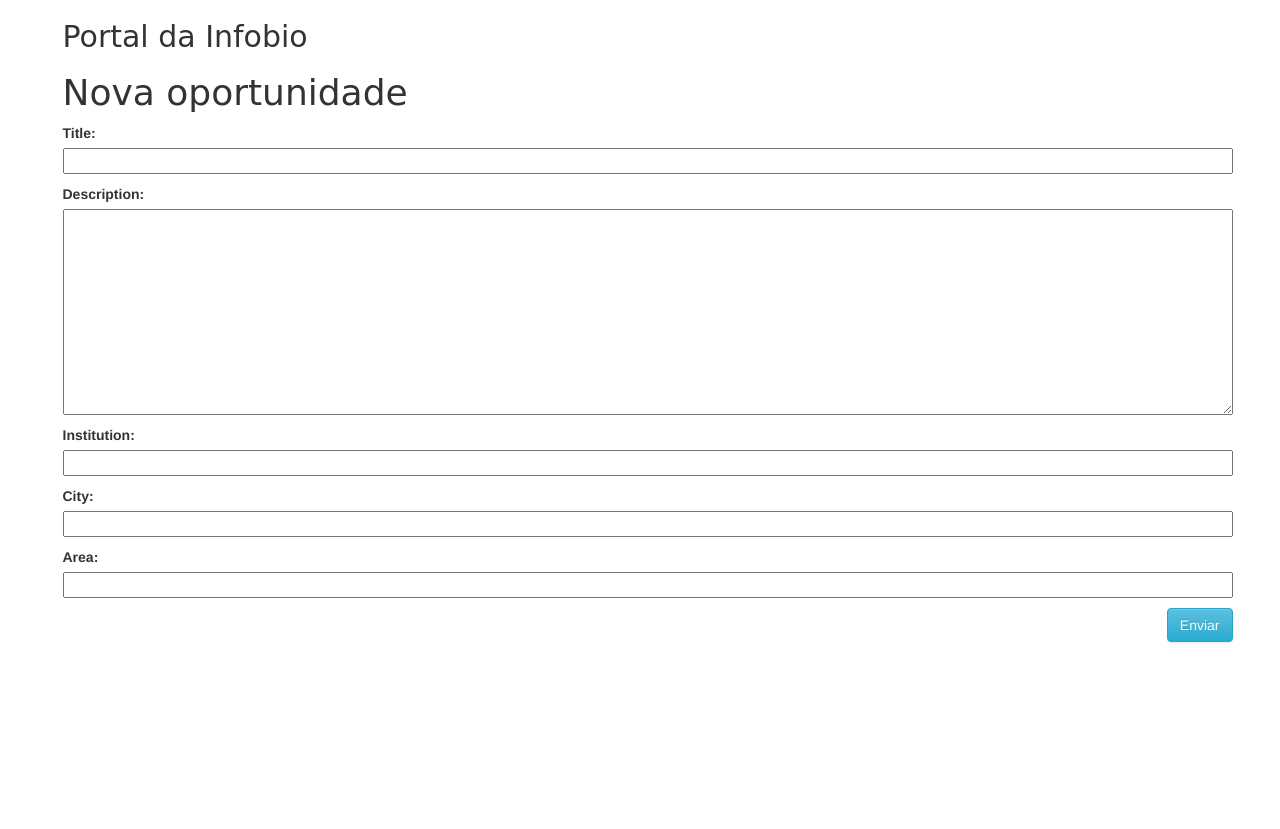
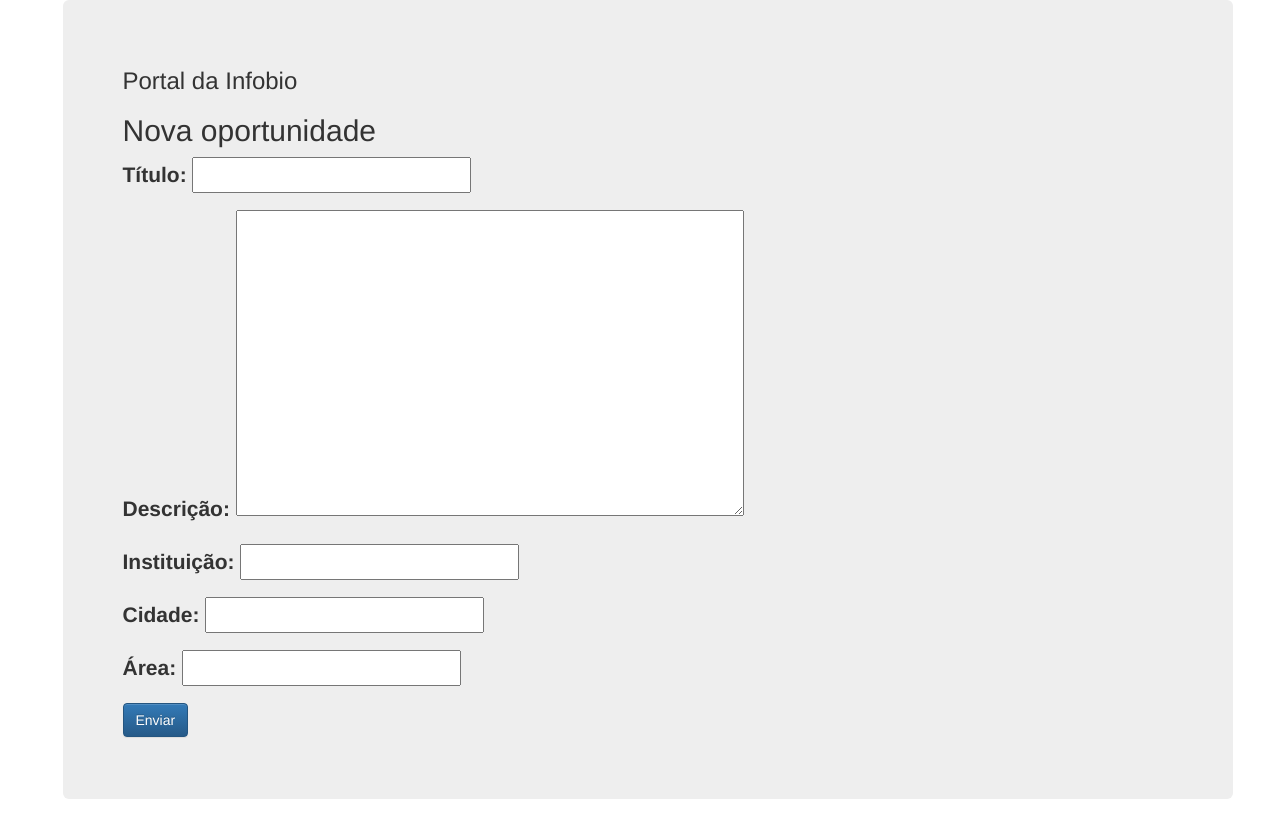
Before and after one commit to vinibfranc/BackendPortal_Infobio, a Django app: page /add-opportunity in a window 1280 px wide. Before the commit the page ends 643 px from the top, so only its background shows below. Run offline with Django 3.2, Linux system fonts and the light colour scheme; some libraries are stand-ins or nearby versions.

Commit message:
Melhorando o form de oportunidades

```diff
--- a/backend_portal/cms/forms.py
+++ b/backend_portal/cms/forms.py
@@ -4,6 +4,19 @@ from .models import Opportunity
 
 class OpportunityForm(forms.ModelForm):
 
+    '''title = models.CharField(widget=forms.TextInput(
+        attrs={
+            'class': 'form-control',
+
+        }
+    ))
+    description = models.TextField()
+    institution = models.CharField(max_length=150)
+    city = models.CharField(max_length=100)
+    area = models.CharField(max_length=150)
+    created_date = models.DateTimeField(default=timezone.now)
+    approved = models.BooleanField(default=False)'''
+
     class Meta:
         model = Opportunity
         fields = ('title', 'description', 'institution', 'city', 'area')
--- a/backend_portal/cms/models.py
+++ b/backend_portal/cms/models.py
@@ -62,20 +62,13 @@ class SpecificArea(models.Model):
 
 # Quadro de oportunidades #
 class Opportunity(models.Model):
-    title = models.CharField(max_length=150)
-    description = models.TextField()
-    institution = models.CharField(max_length=150)
-    city = models.CharField(max_length=100)
-    area = models.CharField(max_length=150)
-    created_date = models.DateTimeField(default=timezone.now)
-    approved = models.BooleanField(default=False)
-
-    '''def approve(self):
-        self.approved = True
-        self.save()
-
-    def approved_opportunities(self):
-        return self.opportunitys.filter(approved=True)'''
+    title = models.CharField(max_length=150, verbose_name="título")
+    description = models.TextField(verbose_name="descrição")
+    institution = models.CharField(max_length=150, verbose_name="instituição")
+    city = models.CharField(max_length=100, verbose_name="cidade")
+    area = models.CharField(max_length=150, verbose_name="área")
+    created_date = models.DateTimeField(default=timezone.now, verbose_name="criado em")
+    approved = models.BooleanField(default=False, verbose_name="Moderado")
 
     class Meta:
         verbose_name = 'Oportunidade'
--- a/backend_portal/cms/templates/cms/add_opportunity.html
+++ b/backend_portal/cms/templates/cms/add_opportunity.html
@@ -2,13 +2,23 @@
 
 {% block content %}
     <div class="container">
-        <div class="row">
-            <h2>Portal da Infobio</h2>
-            <h1>Nova oportunidade</h1>
+
+        <div class="row jumbotron">
+
+                {% if messages %}
+                <ul class="messages">
+                    {% for message in messages %}
+                    <li{% if message.tags %} class="{{ message.tags }}"{% endif %}>{{ message }}</li>
+                    {% endfor %}
+                </ul>
+                {% endif %}
+
+            <h3>Portal da Infobio</h3>
+            <h2>Nova oportunidade</h2>
 
             <form method="POST" class="post-form">{% csrf_token %}
                 {{ form.as_p }}
-                <button type="submit" class="save btn btn-info">Enviar</button>
+                <button type="submit" class="btn btn-primary">Enviar</button>
             </form>
         </div>
     </div>
--- a/backend_portal/cms/views.py
+++ b/backend_portal/cms/views.py
@@ -7,9 +7,7 @@ from rest_framework import generics
 from .models import About, Homepage, AreaBigCategory, SpecificArea, Opportunity
 from .forms import OpportunityForm
 from .serializers import AboutSerializer, HomepageSerializer, AreaBigCategorySerializer, SpecificAreaSerializer, OpportunitySerializer
-#from rest_framework_extensions.mixins import NestedViewSetMixin
 from django.utils import timezone
-from django.contrib.auth.decorators import login_required
 from django.contrib import messages
 
 def home(request):
@@ -34,10 +32,11 @@ def add_opportunity(request):
             opportunity = form.save(commit=False)
             opportunity.save()
             #messages.info(request, 'Enviado com sucesso!')
-            #messages.success(request, "Enviado com sucesso!")
+            messages.success(request, "Enviado com sucesso!")
             return redirect('https://pivettamarcos.github.io/portal-infobio-ufcspa/inicio')
     else:
         form = OpportunityForm()
+        messages.error(request, form.errors)
     return render(request, 'cms/add_opportunity.html', {'form': form})
 
 # Listando informações na API em JSON
--- a/backend_portal/static/css/blog.css
+++ b/backend_portal/static/css/blog.css
@@ -21,38 +21,3 @@ body {
 .content {
     margin-left: 40px;
 }
-
-h1, h2, h3, h4 {
-    font-family: 'Lobster', cursive;
-}
-
-.date {
-    color: #828282;
-}
-
-.save {
-    float: right;
-}
-
-.post-form textarea, .post-form input {
-    width: 100%;
-}
-
-.top-menu, .top-menu:hover, .top-menu:visited {
-    color: #ffffff;
-    float: right;
-    font-size: 26pt;
-    margin-right: 20px;
-}
-
-.post {
-    margin-bottom: 70px;
-}
-
-.post h1 a, .post h1 a:visited {
-    color: #000000;
-}
-
-.comment {
-    margin: 20px 0px 20px 20px;
-}
```
Also changed, not shown: backend_portal/requirements.txt (+12 -61 lines), backend_portal/cms/migrations/0018_auto_20181108_2253.py (added).
